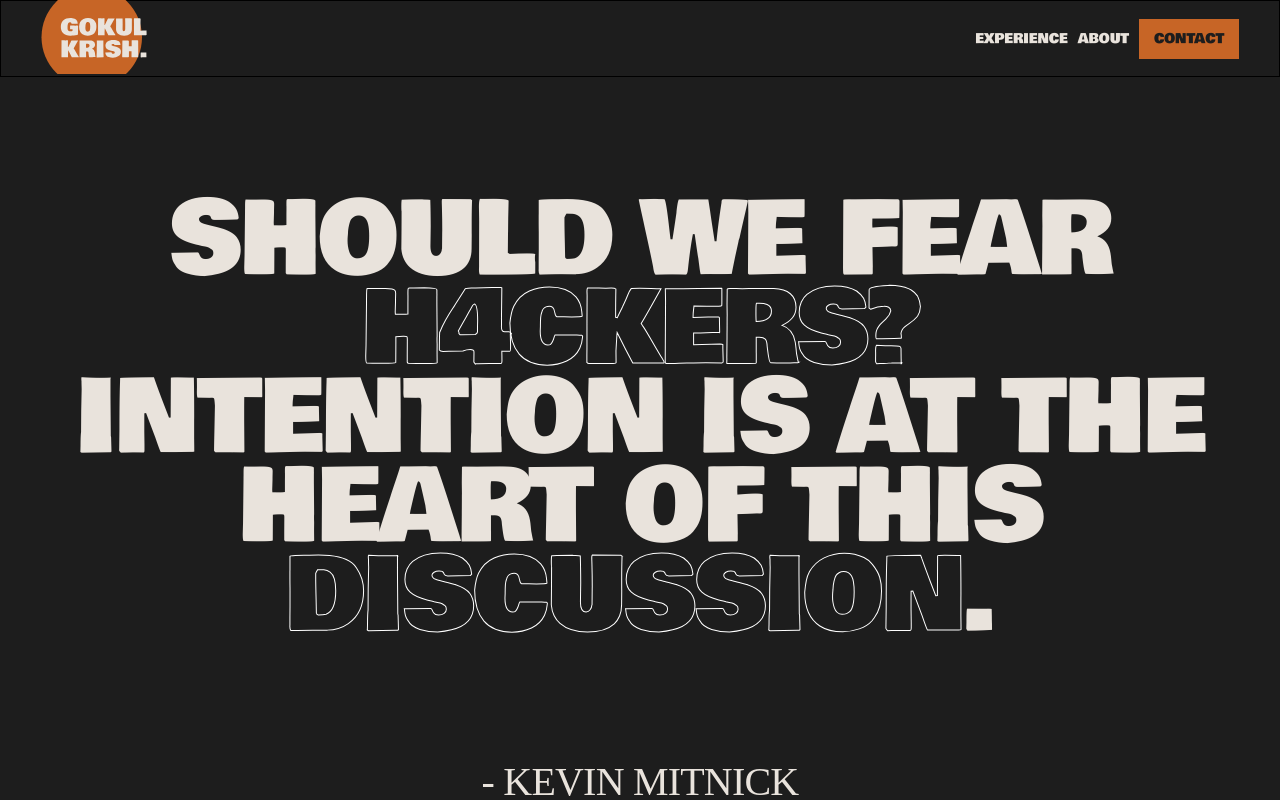
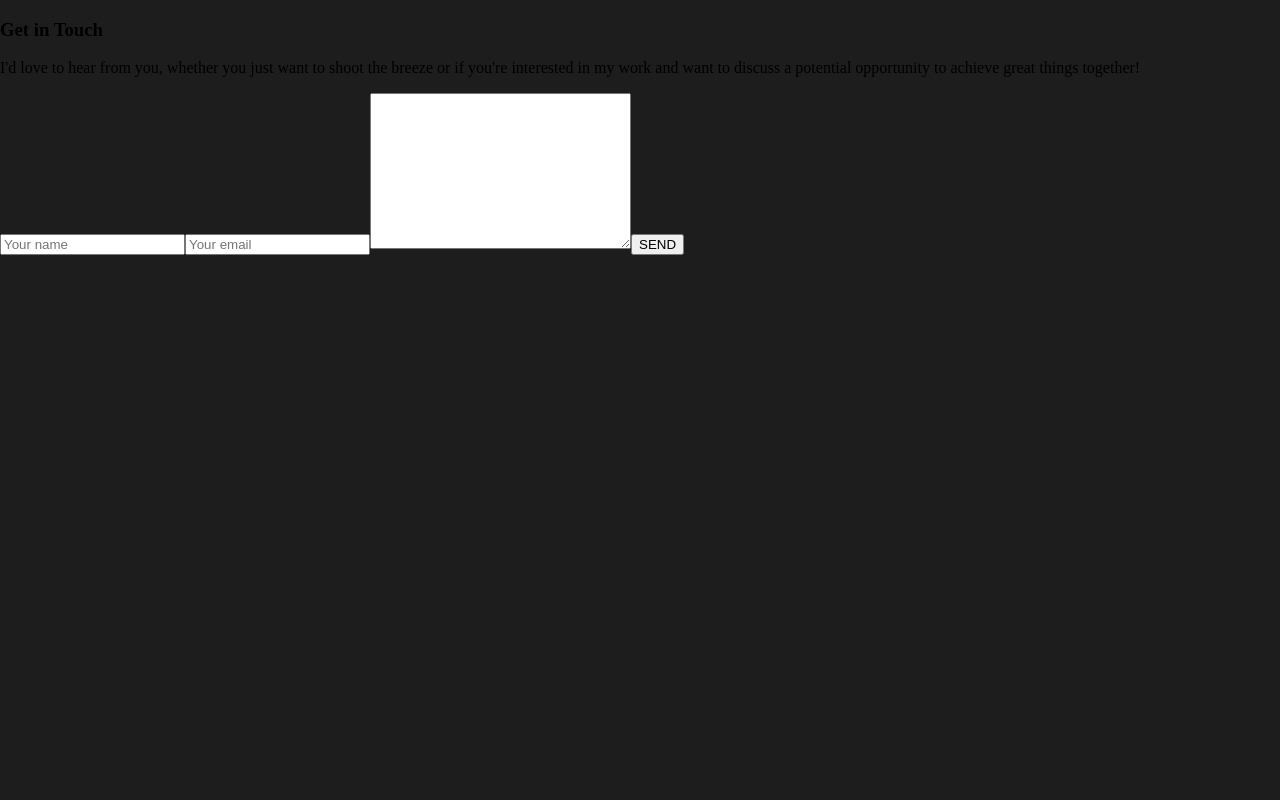
Before and after one commit to Adesh-111/Gokul-portfolio, a React (Vite) app: page / in a window 1280 px wide. Shown: the top 800 px of the page. Built offline with nearby package versions, Linux system fonts and the light colour scheme; a web font is replaced by a local one.

Commit message:
Complete the structure of Contact jsx

```diff
--- a/src/App.jsx
+++ b/src/App.jsx
@@ -1,12 +1,12 @@
 import { useState } from "react";
 import Navbar from "./components/Navbar/Navbar";
 import Quotes from "./components/Quotes/Quotes";
+import Contact from "./components/Contact/Contact";
 
 function App() {
   return (
     <>
-    <Navbar />
-      <Quotes />
+    <Contact />
     </>
   );
 }
--- a/src/components/Contact/Contact.jsx
+++ b/src/components/Contact/Contact.jsx
@@ -1,8 +1,28 @@
 import "./Contact.css";
 
 function Contact() {
-    return ( <>
-    </> );
+  return (
+    <>
+      <div className="contact-container">
+        <div className="contact">
+          <div className="contact-details">
+            <h3>Get in Touch</h3>
+            <p>
+              I'd love to hear from you, whether you just want to shoot the
+              breeze or if you're interested in my work and want to discuss a
+              potential opportunity to achieve great things together!
+            </p>
+          </div>
+          <div className="contact-inputs">
+            <input type="text" name="name" placeholder="Your name" />
+            <input type="text" name="email" placeholder="Your email" />
+            <textarea name="" cols="30" rows="10"></textarea>
+            <button>SEND</button>
+          </div>
+        </div>
+      </div>
+    </>
+  );
 }
 
 export default Contact;
```
